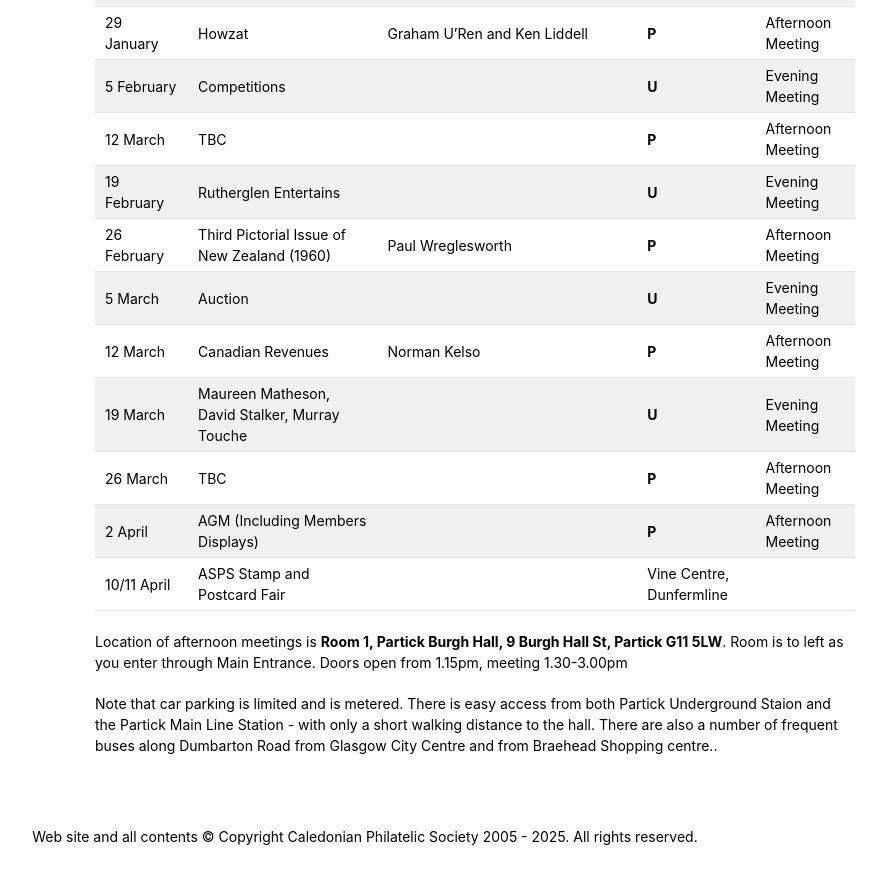
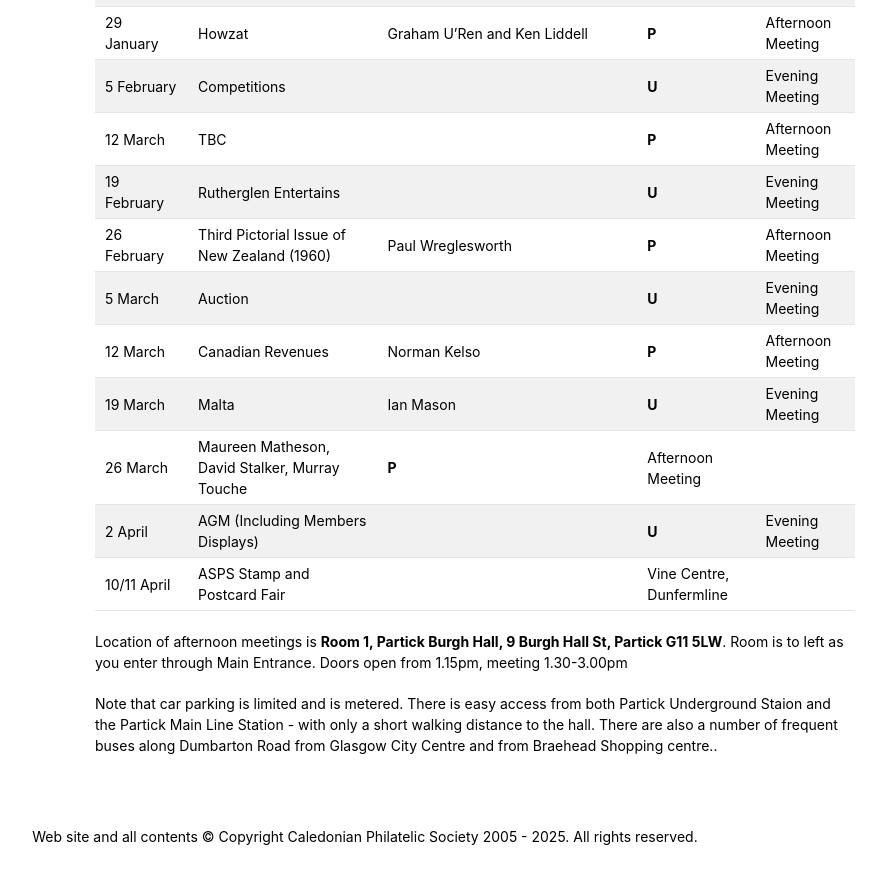
Before and after one commit to astalker/caledonian-stamps, a Jekyll site: the page built from meetings.md, in a window 1280 px wide and 900 px high, scrolled down 1530 px. Shown: the top 884 px of the window, without its empty margins (275-1161 px from the left). Built offline with Jekyll 4.4.1, drawn with Linux system fonts in a browser that asks for light colours; our own code applies the rules of GitHub Pages for plain Markdown files.

Commit message:
Amendments to March Meetings

```diff
--- a/meetings.md
+++ b/meetings.md
@@ -37,9 +37,9 @@ Date  | Subject | Displayer | Location | Timing of meetings |
 26 February | Third Pictorial Issue of New Zealand (1960) | Paul Wreglesworth | **P** | Afternoon Meeting
 5 March | Auction | | **U** | Evening Meeting
 12 March | Canadian Revenues | Norman Kelso| **P** | Afternoon Meeting
-19 March | Maureen Matheson, David Stalker, Murray Touche | | **U** | Evening Meeting
-26 March | TBC | | **P** | Afternoon Meeting
-2 April | AGM (Including Members Displays) | | **P** | Afternoon Meeting
+19 March | Malta | Ian Mason |**U** | Evening Meeting
+26 March |Maureen Matheson, David Stalker, Murray Touche | **P** | Afternoon Meeting
+2 April | AGM (Including Members Displays) | | **U** | Evening Meeting
 10/11 April | ASPS Stamp and Postcard Fair | | Vine Centre, Dunfermline |
 
 Location of afternoon meetings is **Room 1, Partick Burgh Hall, 9 Burgh Hall St, Partick G11 5LW**. Room is to left as you enter through Main Entrance. Doors open from 1.15pm, meeting 1.30-3.00pm
```
